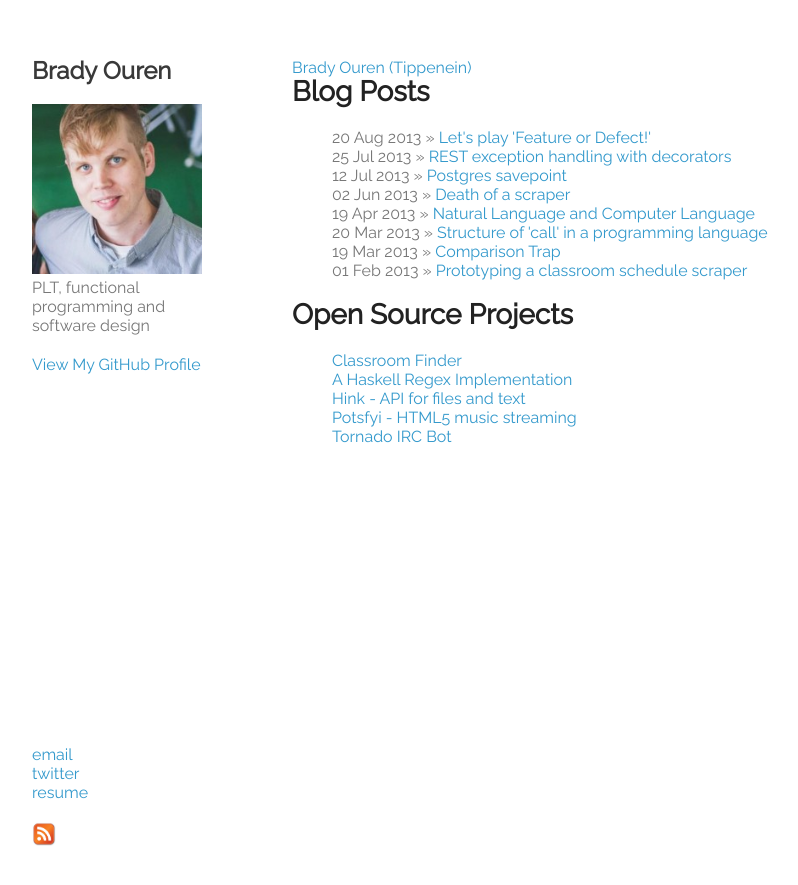
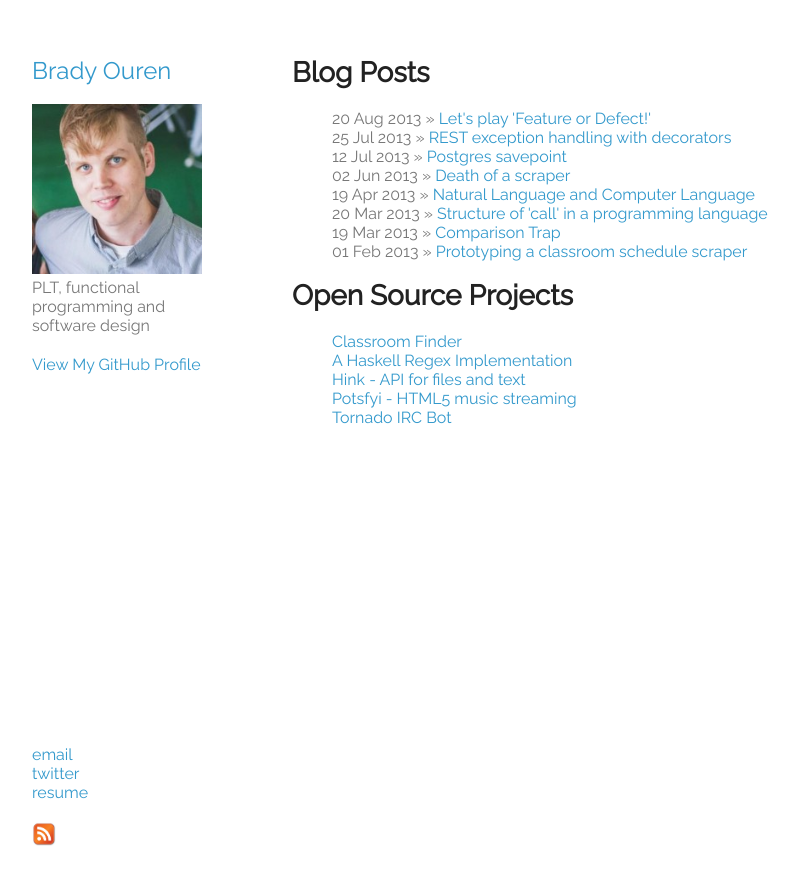
Before and after one commit to tippenein/tippenein.github.io, a Jekyll site: the page built from index.html, in a window 1280 px wide. Shown: the top 885 px of the page, without its empty margins (178-976 px from the left). Built offline with Jekyll 4.4.1, drawn with Linux system fonts in a browser that asks for light colours.

Commit message:
move title link to left

```diff
--- a/_layouts/default.html
+++ b/_layouts/default.html
@@ -16,15 +16,12 @@
   <body>
     <div class="wrapper">
       <header>
-        <h2>Brady Ouren</h2>
+        <h2><a href="/">Brady Ouren</a></h2>
         <img src="/images/me.jpeg" alt="me" />
         <p> PLT, functional programming and software design</p>
         <p class="view"><a href="https://github.com/tippenein">View My GitHub Profile</a></p>
       </header>
       <section>
-        <div class="title">
-          <a href="/">Brady Ouren (Tippenein)</a>
-        </div>
         <div class="content">
           {{ content }}
         </div>
```
